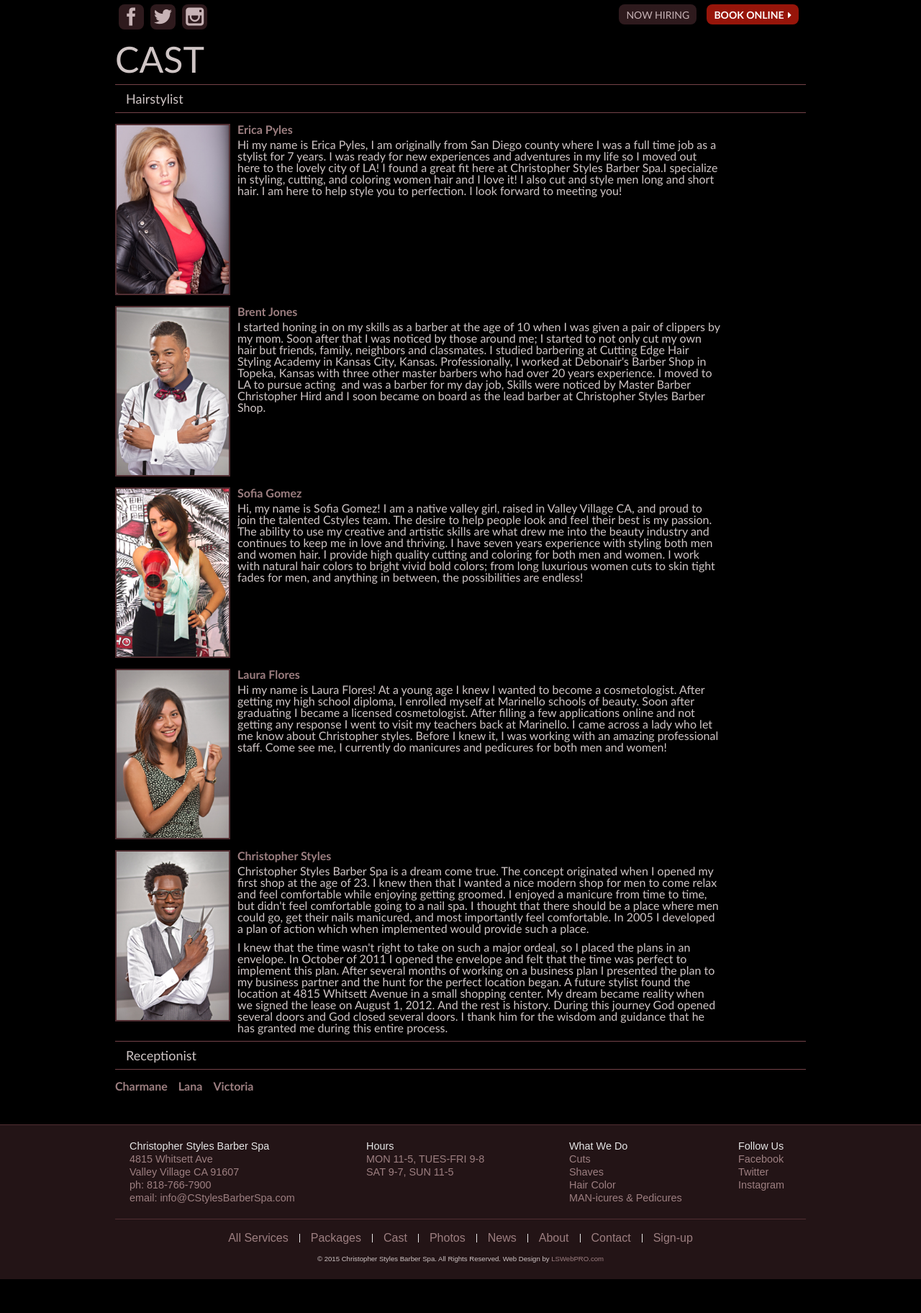
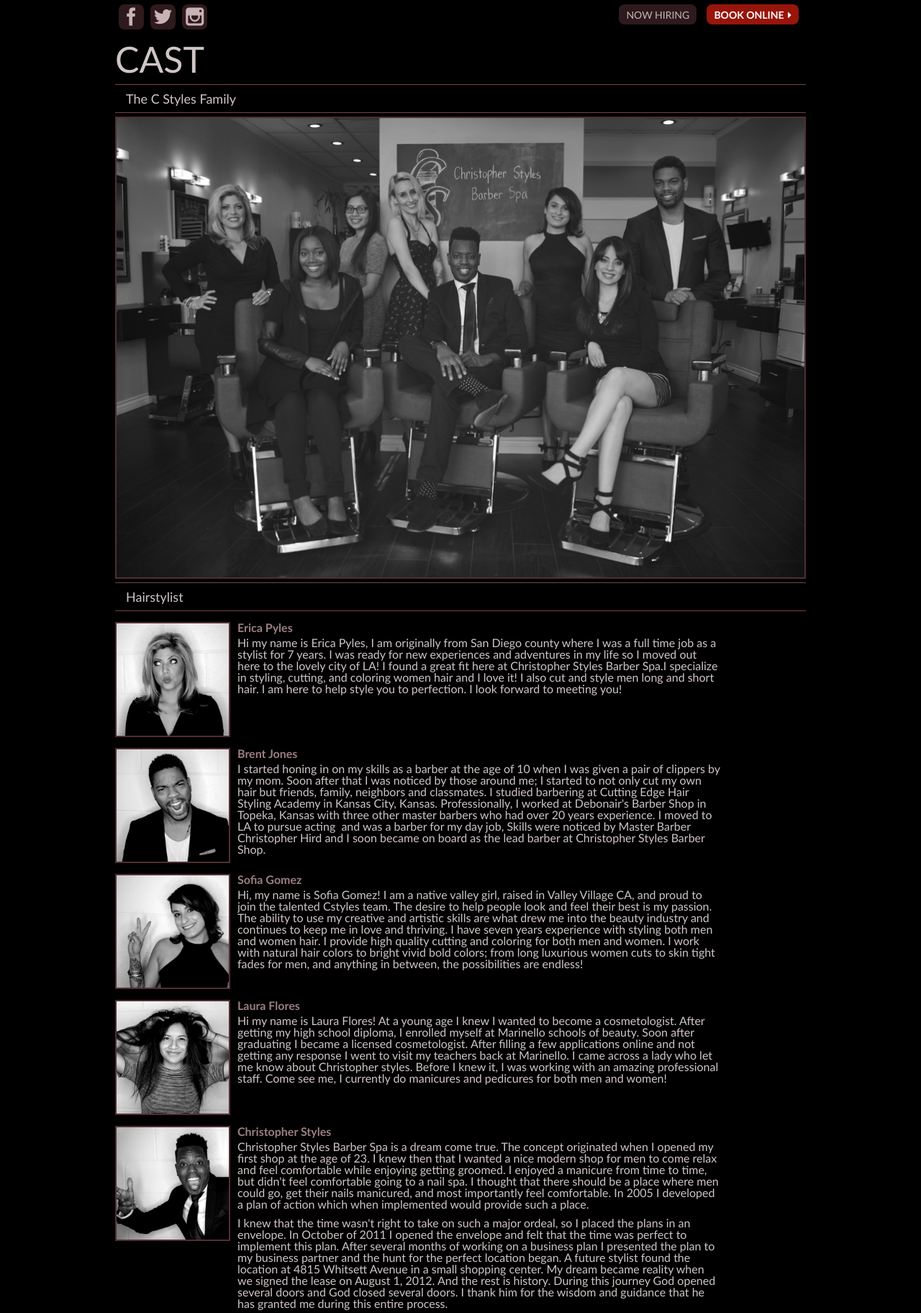
Before and after one commit to LisaSheaDesign/csbs, a PHP site: page /cast-cstyles-barber-spa/ in a window 1280 px wide. Shown: the part 194-2018 px from the top of the page at 72% size. Before the commit the page ends 1971 px from the top, so only its background shows below. Run offline with PHP 8.4, Linux system fonts and the light colour scheme; some libraries are stand-ins or nearby versions.

Commit message:
update photos on Cast page

```diff
--- a/_css/main.css
+++ b/_css/main.css
@@ -279,6 +279,12 @@
 .castPage .recept {margin-top:15px;}
 
 .castPage .recept li {float:left; margin-right:15px;}
+
+.castPage .receptImg {width: 40%;}
+
+.castPage .familyImg {margin: 5px 0;}
+
+.castPage .familyImg img {display: block;}
 
 .contactPage h1, .photoPage h1 {margin-bottom:10px;}
 
--- a/cast-cstyles-barber-spa/index.php
+++ b/cast-cstyles-barber-spa/index.php
@@ -32,10 +32,12 @@
 			<div class="contentWrap">
 				<section class="castPage">
 					<h1>Cast</h1>
+					<h2>The C Styles Family</h2>
+					<div class="familyImg"><img src="../_img/CStylesFamily-v2.jpg" alt="Christopher Styles Receptionist" /></div>
 					<h2>Hairstylist</h2>
 					<div class="media">
 					  <div class="pull-left sideImg">
-					    <img class="media-object" src="../_img/cast_EPyles.jpg" alt="Erica Pyles-hairstylist" />
+					    <img class="media-object" src="../_img/cast_EPyles-v2.jpg" alt="Erica Pyles-hairstylist" />
 					  </div>
 					  <div class="media-body">
 					    <h3 class="media-heading">Erica Pyles</h3>
@@ -44,7 +46,7 @@
 					</div> <!-- media END -->
 					<div class="media">
 					  <div class="pull-left sideImg">
-					    <img class="media-object" src="../_img/cast_BJones.jpg" alt="Brent Jones-hairstylist" />
+					    <img class="media-object" src="../_img/cast_BJones-v2.jpg" alt="Brent Jones-hairstylist" />
 					  </div>
 					  <div class="media-body">
 					    <h3 class="media-heading">Brent Jones</h3>
@@ -53,7 +55,7 @@
 					</div> <!-- media END -->
 					<div class="media">
 					  <div class="pull-left sideImg">
-					    <img class="media-object" src="../_img/cast_Sofia.jpg" alt="Sofia Gomez-hairstylist" />
+					    <img class="media-object" src="../_img/cast_Sofia-v2.jpg" alt="Sofia Gomez-hairstylist" />
 					  </div>
 					  <div class="media-body">
 					    <h3 class="media-heading">Sofia Gomez</h3>
@@ -62,7 +64,7 @@
 					</div> <!-- media END -->
 					<div class="media">
 					  <div class="pull-left sideImg">
-					    <img class="media-object" src="../_img/cast_LFlores.jpg" alt="Laura Flores-cosmetologist" />
+					    <img class="media-object" src="../_img/cast_LFlores-v2.jpg" alt="Laura Flores-cosmetologist" />
 					  </div>
 					  <div class="media-body">
 					    <h3 class="media-heading">Laura Flores</h3>
@@ -71,7 +73,7 @@
 					</div> <!-- media END -->
 					<div class="media">
 					  <div class="pull-left sideImg">
-					    <img class="media-object" src="../_img/cast_CStyles.jpg" alt="Christopher Styles-hairstylist" />
+					    <img class="media-object" src="../_img/cast_CStyles-v2.jpg" alt="Christopher Styles-hairstylist" />
 					  </div>
 					  <div class="media-body">
 					    <h3 class="media-heading">Christopher Styles</h3>
@@ -82,10 +84,11 @@
 
 					<h2>Receptionist</h2>
 					<ul class="recept clearfix">
-						<li><!-- <div class="sideImg"><img src="../_img/cast2_Charmane.jpg" alt="Christopher Styles-hairstylist" /></div> --><h3>Charmane</h3></li>
-						<li><!-- <div class="sideImg"><img src="../_img/cast2_Lana.jpg" alt="Christopher Styles-hairstylist" /></div> --><h3>Lana</h3></li>
-						<li><!-- <div class="sideImg"><img src="../_img/cast_Logo.jpg" alt="Christopher Styles-hairstylist" /></div> --><h3>Victoria</h3></li>
+						<li><h3>Charmane</h3></li>
+						<li><h3>Lana</h3></li>
+						<li><h3>Victoria</h3></li>
 					</ul>
+					<div class="receptImg"><img src="../_img/cast_receptionist-v2.jpg" alt="Christopher Styles Receptionist" /></div>
 				</section>
 		</div><!-- #contentWrap -->
 		<div class="push"></div>
```
Also changed, not shown: _img/CStylesFamily-v2.jpg (added), _img/cast2_Lana-v2.jpg (added), _img/cast_BJones-v2.jpg (added), _img/cast_CStyles-v2.jpg (added), _img/cast_EPyles-v2.jpg (added), _img/cast_LFlores-v2.jpg (added), _img/cast_Sofia-v2.jpg (added), _img/cast_receptionist-v2.jpg (added), 1 other file.
